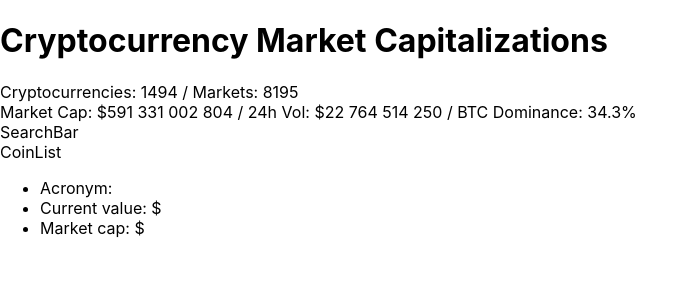
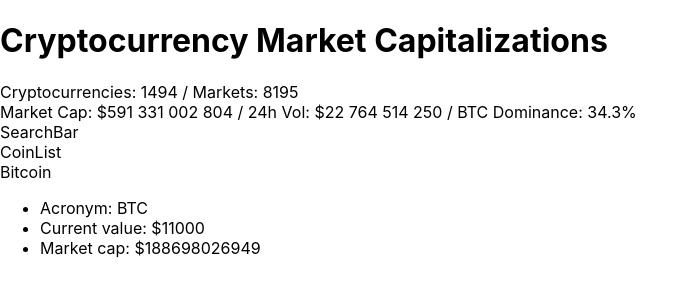
Before and after one commit to KrystianKaminski/crypto-tracker, a React (Create React App) app: page / in a window 1280 px wide. Shown: the top 300 px of the page, without its empty margins (0-697 px from the left). Built offline with nearby package versions, Linux system fonts and the light colour scheme.

Commit message:
Transfer props from parent to child

```diff
--- a/src/components/CoinList/CoinList.js
+++ b/src/components/CoinList/CoinList.js
@@ -5,7 +5,12 @@
     return (
         <div>
             CoinList
-            <Coin/>
+            <Coin
+                name="Bitcoin"
+                acronym="BTC"
+                value={11000}
+                cap={188698026949}
+            />
         </div>
     )
 }
```
